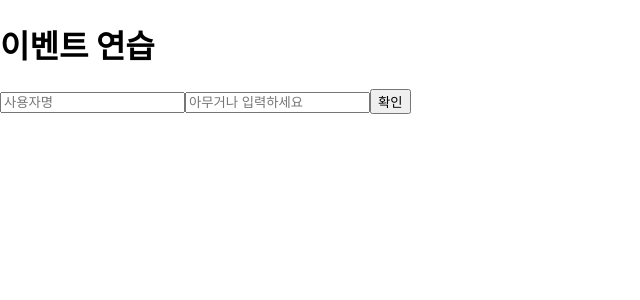
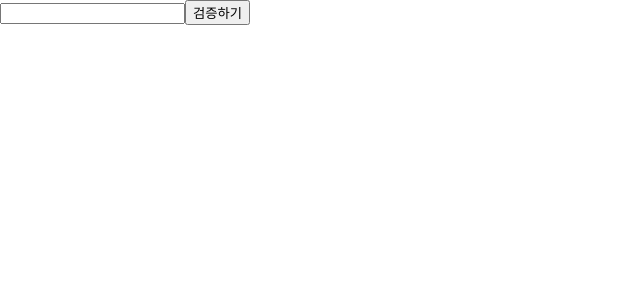
Before and after one commit to SinChaNo/hello-react, a React (Create React App) app: page / in a window 1280 px wide. Shown: the top 300 px of the page, without its empty margins (0-640 px from the left). Built offline with nearby package versions, Linux system fonts and the light colour scheme.

Commit message:
compoent files move

```diff
--- a/src/App.js
+++ b/src/App.js
@@ -1,7 +1,8 @@
-import EventPracitce from './EventPractice';
+import EventPracitce from './components/EventPractice';
+import ValidationSample from './components/ValidationSample';
 
 const App = () => {
-  return <EventPracitce/>
+  return <ValidationSample/>
 }
 
 export default App;
```
Also changed, not shown: src/components/EventPractice.js (renamed from src/EventPractice.js), src/components/MyComponent.js (renamed from src/MyComponent.js), src/components/ValidationSample.css (renamed from src/ValidationSample.css), src/components/ValidationSample.js (renamed from src/ValidationSample.js), src/components/todo.js (renamed from src/todo.js).
